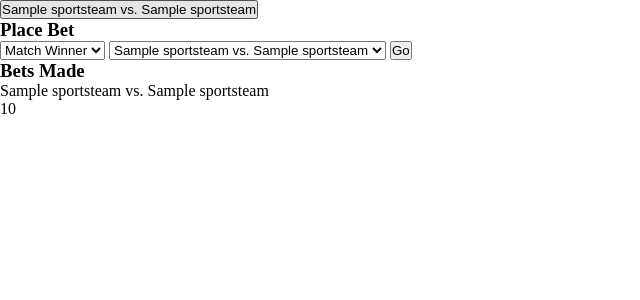
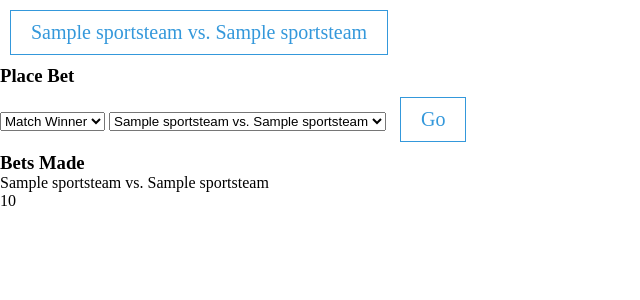
Before and after one commit to DavidMWright/CS445-Group, a PHP site: page /home.php in a window 1280 px wide. Shown: the top 300 px of the page, without its empty margins (0-640 px from the left). Run offline with PHP 8.4, Linux system fonts and the light colour scheme; the visitor is signed in with stand-in values (Sample User, id 1); tables that the repository leaves empty hold one stand-in row (values such as "Sample post").

Commit message:
Add button class in home page

```diff
--- a/BettingWebsite/home.php
+++ b/BettingWebsite/home.php
@@ -24,12 +24,12 @@
 
     <body>
         <header>
-					<form method='post' action='showGameAndRoster.php'>
+					<form align="center" method='post' action='showGameAndRoster.php'>
             <ul>
 							<?php
 								foreach($matchRows as $data)
 								{
-									print '<li><button name="teams" type="Submit" Value=' . $data['HomeID'] . ',' . $data['AwayID'] . '>';
+									print '<li><button class="btn btn1" name="teams" type="Submit" Value=' . $data['HomeID'] . ',' . $data['AwayID'] . '>';
 									print $data['HomeName'] . ' vs. ' . $data['AwayName'];
 									print '</li>';
 								}
@@ -58,7 +58,7 @@
 							?>
 						</select>
 
-						<button type="Submit">Go</button>
+						<button class="btn btn1" type="Submit">Go</button>
 					</form>
 				</div>
 
```
